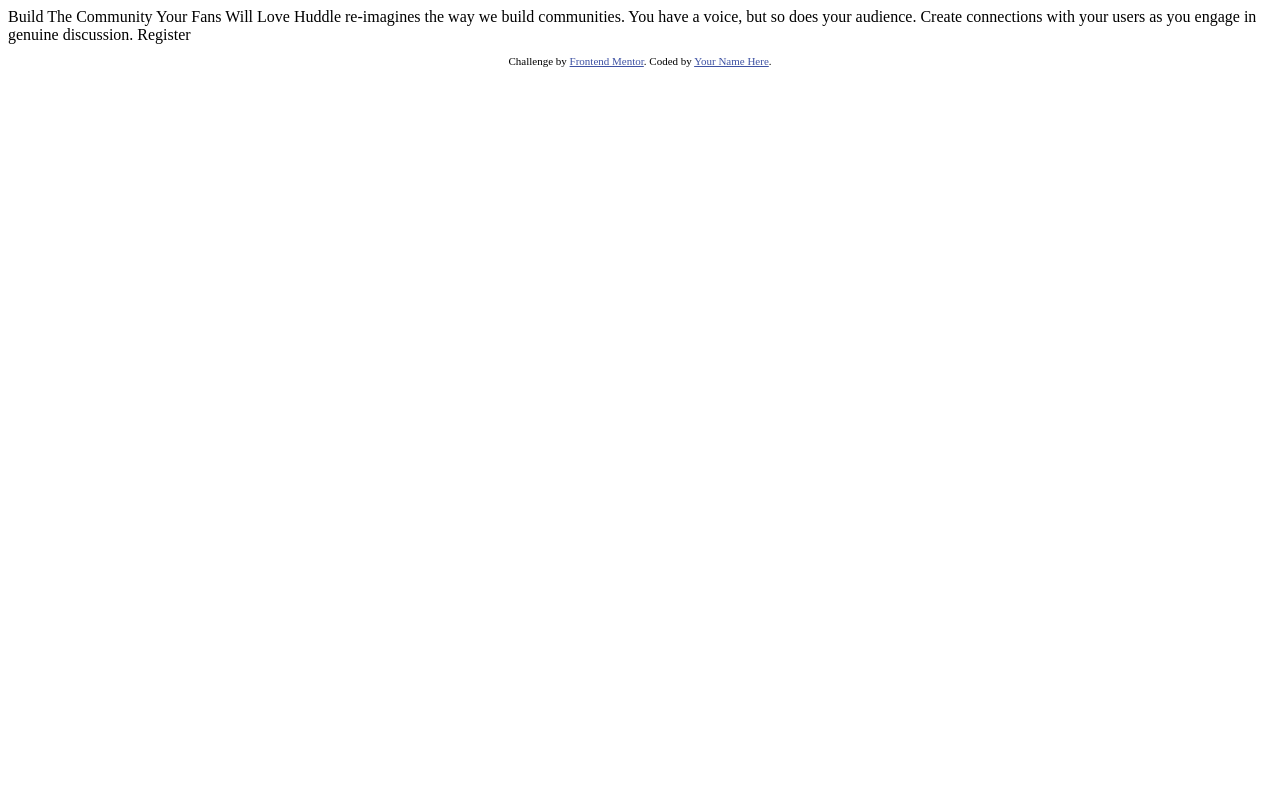
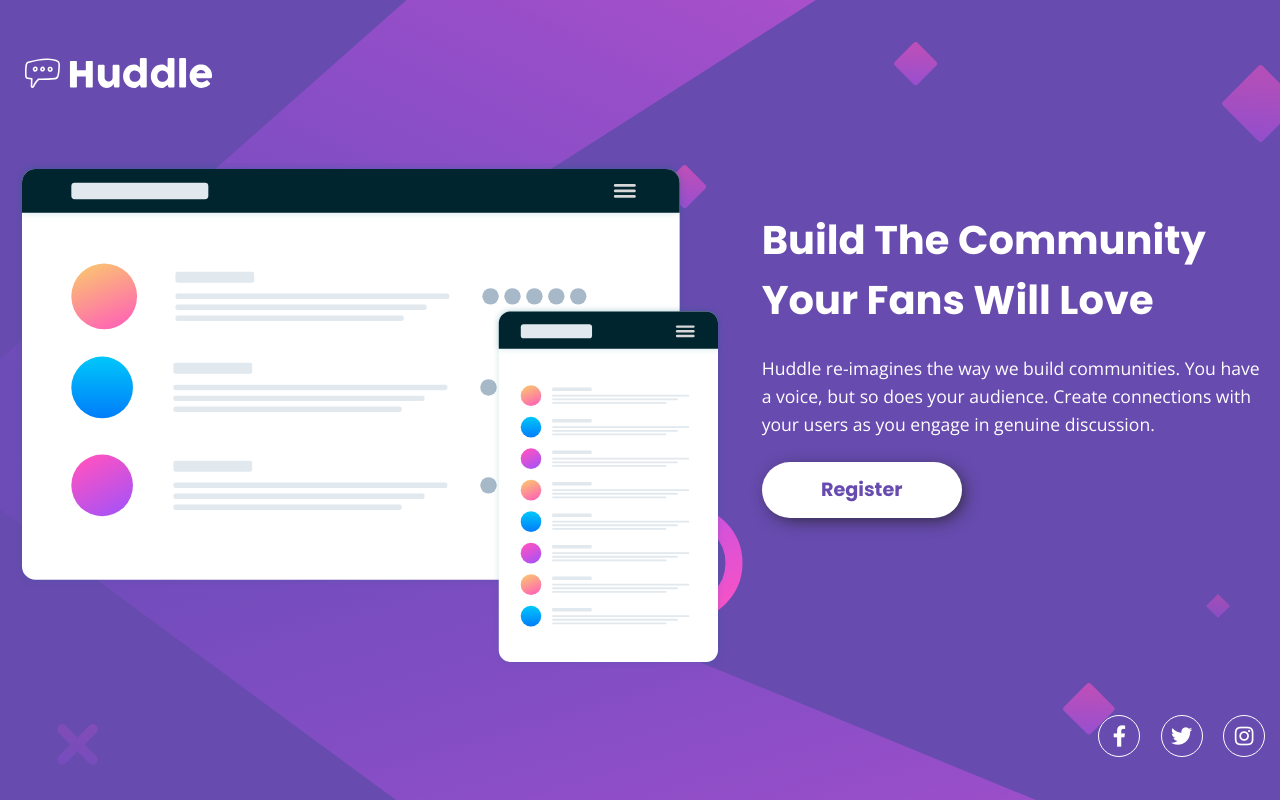
Before and after one commit to lucky-c/huddle-landing-page-with-single-introductory-section-master, a plain HTML site: page index.html in a window 1280 px wide. Drawn offline with nearby package versions, Linux system fonts and the light colour scheme.

Commit message:
Desktop design

```diff
--- /dev/null
+++ b/index.css
@@ -0,0 +1,134 @@
+* {
+  margin: 0;
+  padding: 0;
+  font-size: 16px;
+}
+
+html, body {
+  height: 100%;
+  color: white;
+  font-family: 'Poppins', 'Open Sans', sans-serif;
+}
+
+body {
+  background: url('images/bg-desktop.svg') no-repeat center center fixed;
+  -webkit-background-size: cover;
+  -moz-background-size: cover;
+  -o-background-size: cover;
+  background-size: cover;
+  background-color: hsl(257, 40%, 49%);
+}
+
+h1 {
+  font-family: 'Poppins', sans-serif;
+  line-height: 1.5em;
+  font-weight: bold;
+}
+
+p {
+  font-family: 'Open Sans', sans-serif;
+  line-height: 1.75rem;
+  font-size: 1.1em;
+}
+
+
+
+/* BEGIN Bootstrap overrides */
+.container {
+  max-width: 1280px;
+}
+/* END Bootstrap overrides */
+
+
+
+/* BEGIN Custom button */
+.btn-action {
+  background-color: #ffffff;
+  color: hsl(257, 40%, 49%);
+}
+
+.btn-round {
+  border-width: 1px;
+  border-radius: 30px !important;
+  padding: 13px 23px;
+
+  min-width: 200px;
+  font-size: 1.2em;
+  font-weight: bold;
+  box-shadow: 4px 4px 18px -4px #222222;
+}
+
+.btn-round:hover {
+  color: hsl(257, 40%, 49%);
+  /* background: #00252e; */
+  box-shadow: 4px 4px 36px -4px #222222;
+}
+/* END Custom button */
+
+
+
+.title {
+  margin-bottom: 1.5rem;
+}
+
+.description {
+  margin-bottom: 1.5rem;
+}
+
+.brand-logo {
+  cursor: pointer;
+  height: 50px;
+  width: auto;
+}
+
+.color-primary {
+  color: hsl(257, 40%, 49%);
+}
+
+.mockup-image {
+  height: auto;
+  max-width: 100%;
+}
+
+.social-logo {
+  border: 2px solid white;
+  height: 100px;
+  width: 100px;
+  display: flex;
+}
+
+.footer-container {
+  height: 85px;
+  float: right;
+}
+
+.footer-container a{
+  text-align: center;
+  float: center;
+  border-radius: 100%;
+  margin-left: 16px;
+}
+
+.footer-container a i{
+  color: #FFFFFF;
+  padding: .75rem 0;
+}
+
+i.fab {
+  display: inline-block;
+  border-radius: 100%;
+  border: 1.5px solid #FFFFFF;
+
+  width: 42px;
+  height: 42px;
+}
+
+/* BEGIN Responsiveness */
+@media (min-width: 375px) {
+
+}
+
+@media (min-wiidth: 1440px) {
+
+}
+/* END Responsiveness */
--- a/index.html
+++ b/index.html
@@ -5,6 +5,17 @@
   <meta name="viewport" content="width=device-width, initial-scale=1.0"> <!-- displays site properly based on user's device -->
 
   <link rel="icon" type="image/png" sizes="32x32" href="./images/favicon-32x32.png">
+
+  <!-- Bootstrap -->
+  <link rel="stylesheet" href="https://stackpath.bootstrapcdn.com/bootstrap/4.3.1/css/bootstrap.min.css" integrity="sha384-ggOyR0iXCbMQv3Xipma34MD+dH/1fQ784/j6cY/iJTQUOhcWr7x9JvoRxT2MZw1T" crossorigin="anonymous">
+  <!-- Google Fonts -->
+  <link href="https://fonts.googleapis.com/css?family=Open+Sans|Poppins:400,700" rel="stylesheet">
+  <!-- Font Awesome -->
+  <link rel="stylesheet" href="https://use.fontawesome.com/releases/v5.8.2/css/brands.css" integrity="sha384-i2PyM6FMpVnxjRPi0KW/xIS7hkeSznkllv+Hx/MtYDaHA5VcF0yL3KVlvzp8bWjQ" crossorigin="anonymous">
+  <link rel="stylesheet" href="https://use.fontawesome.com/releases/v5.8.2/css/fontawesome.css" integrity="sha384-sri+NftO+0hcisDKgr287Y/1LVnInHJ1l+XC7+FOabmTTIK0HnE2ID+xxvJ21c5J" crossorigin="anonymous">
+
+  <!-- Custom CSS -->
+  <link rel="stylesheet" href="index.css" />
 
   <title>Frontend Mentor | Huddle landing page with single introductory section</title>
 
@@ -15,19 +26,49 @@
   </style>
 </head>
 <body>
+  <div class="cover-container d-flex w-100 h-100 mx-auto flex-column">
+    <header class="mb-auto pt-5 pb-3">
+      <div class="container">
+        <img src="images/logo.svg" class="brand-logo"/>
+      </div>
+    </header>
 
-  Build The Community Your Fans Will Love
+    <main class="container">
+      <div class="row">
+        <div class="col-7 mx-auto">
+          <img src="images/illustration-mockups.svg" class="mockup-image"/>
+        </div>
 
-  Huddle re-imagines the way we build communities. You have a voice, but so does your audience.
-  Create connections with your users as you engage in genuine discussion.
+        <div class="col-5 mx-auto pt-5">
+          <h1 class="title">
+            Build The Community Your Fans Will Love
+          </h1>
 
-  Register
+          <p class="description">
+            Huddle re-imagines the way we build communities. You have a voice, but so does your audience.
+            Create connections with your users as you engage in genuine discussion.
+          </p>
 
-  <footer>
-    <p class="attribution">
-      Challenge by <a href="https://www.frontendmentor.io?ref=challenge" target="_blank">Frontend Mentor</a>.
-      Coded by <a href="#">Your Name Here</a>.
-    </p>
-  </footer>
+          <a href="#" class="btn btn-action btn-round">
+            Register
+          </a>
+        </div>
+      </div>
+    </main>
+
+    <footer class="container mt-auto">
+      <div class="footer-container">
+        <a href="#"><i class="fab fa-facebook-f fa-lg"></i></a>
+        <a href="#"><i class="fab fa-twitter fa-lg"></i></a>
+        <a href="#"><i class="fab fa-instagram fa-lg"></i></a>
+      </div>
+    </footer>
+  </div>
+
+  <!-- Optional JavaScript -->
+  <!-- jQuery first, then Popper.js, then Bootstrap JS -->
+  <script src="https://code.jquery.com/jquery-3.3.1.slim.min.js" integrity="sha384-q8i/X+965DzO0rT7abK41JStQIAqVgRVzpbzo5smXKp4YfRvH+8abtTE1Pi6jizo" crossorigin="anonymous"></script>
+  <script src="https://cdnjs.cloudflare.com/ajax/libs/popper.js/1.14.7/umd/popper.min.js" integrity="sha384-UO2eT0CpHqdSJQ6hJty5KVphtPhzWj9WO1clHTMGa3JDZwrnQq4sF86dIHNDz0W1" crossorigin="anonymous"></script>
+  <script src="https://stackpath.bootstrapcdn.com/bootstrap/4.3.1/js/bootstrap.min.js" integrity="sha384-JjSmVgyd0p3pXB1rRibZUAYoIIy6OrQ6VrjIEaFf/nJGzIxFDsf4x0xIM+B07jRM" crossorigin="anonymous"></script>
 </body>
 </html>
```
